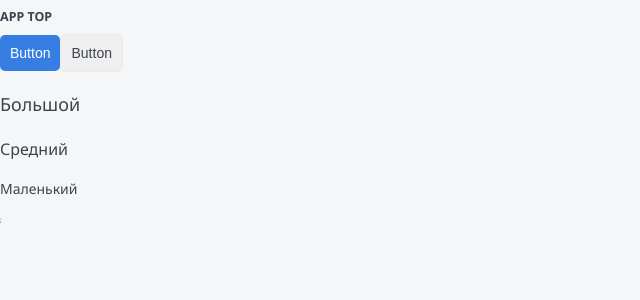
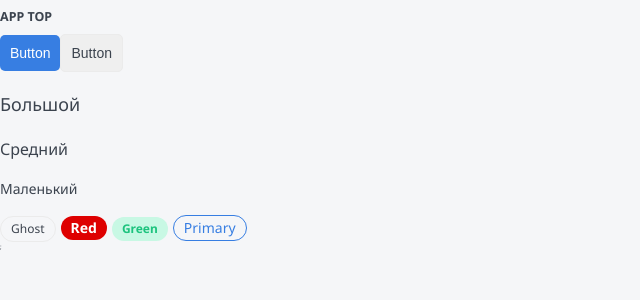
Before and after one commit to dmitrykorochkin/top-app, a Next.js app: page / in a window 1280 px wide. Shown: the top 300 px of the page, without its empty margins (0-640 px from the left). Built offline with nearby package versions, Linux system fonts and the light colour scheme.

Commit message:
add component Tag

```diff
--- /dev/null
+++ b/components/Tag/Tag.module.css
@@ -0,0 +1,41 @@
+.tag {
+  display: inline-block;
+  box-sizing: border-box;
+  margin-right: 5px;
+  border-radius: 20px;
+}
+.s {
+  padding: 5px 10px;
+  font-size: 1.2rem;
+  line-height: 1.4rem;
+}
+
+.m {
+  padding: 5px 10px;
+  font-size: 1.4rem;
+  line-height: 1.4rem;
+}
+
+.ghost {
+  border: 1px solid var(--gray-light);
+}
+.red {
+  color: var(--white);
+  background-color: var(--red);
+  font-weight: bold;
+}
+.gray {
+  color: var(--white);
+  background-color: var(--gray);
+  font-weight: bold;
+}
+.primary {
+  color: var(--primary);
+  background-color: none;
+  border: 1px solid var(--primary);
+}
+.green {
+  color: var(--green);
+  background-color: var(--green-light);
+  font-weight: bold;
+}
--- /dev/null
+++ b/components/Tag/Tag.tsx
@@ -0,0 +1,29 @@
+import { TagProps } from "./Tag.props";
+import styles from "./Tag.module.css";
+import cn from "classnames";
+
+export const Tag = ({
+  size = "m",
+  children,
+  color = "ghost",
+  href,
+  className,
+  ...props
+}: TagProps): JSX.Element => {
+  return (
+    <div
+      className={cn(styles.tag, className, {
+        [styles.s]: size == "s",
+        [styles.m]: size == "m",
+        [styles.ghost]: color == "ghost",
+        [styles.red]: color == "red",
+        [styles.gray]: color == "gray",
+        [styles.green]: color == "green",
+        [styles.primary]: color == "primary"
+      })}
+      {...props}
+    >
+      {href ? <a href={href}>{children}</a> : <>{children}</>}
+    </div>
+  );
+};
--- a/components/index.ts
+++ b/components/index.ts
@@ -1 +1,3 @@
 import React from 'react';
+
+export * from './Tag/Tag';
--- a/pages/index.tsx
+++ b/pages/index.tsx
@@ -1,3 +1,5 @@
+import { Tag } from "@/components";
+
 export default function Home(): JSX.Element {
   return (
     <div>
@@ -7,6 +9,11 @@
       <p className="fz-l">Большой</p>
       <p className="fz-m">Средний</p>
       <p className="fz-s">Маленький</p>
+
+      <Tag size="s">Ghost</Tag>
+      <Tag size="m" color="red">Red</Tag>
+      <Tag size="s" color="green">Green</Tag>
+      <Tag size="m" color="primary">Primary</Tag>
     </div>
   );
 }
```
Also changed, not shown: components/Tag/Tag.props.ts (added, +9 -0 lines).
